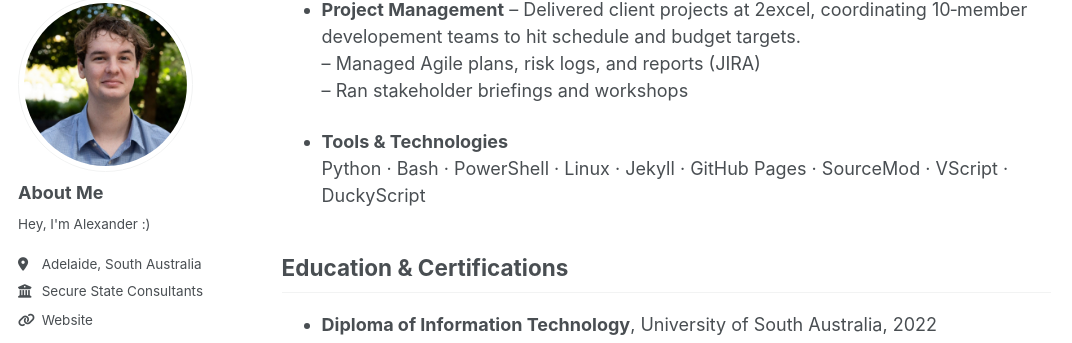
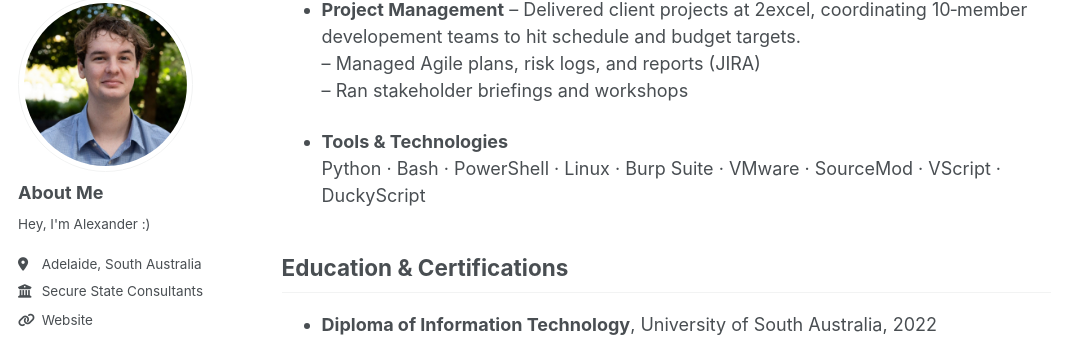
Before and after one commit to sunsetorange1/sunsetorange1.github.io, a Jekyll site: the page built from _pages/about.md, in a window 1280 px wide and 900 px high, scrolled down 887 px. Shown: the part 102-445 px from the top of the window, without its empty margins (0-1072 px from the left). Built offline with Jekyll 4.4.1, drawn with Linux system fonts in a browser that asks for light colours.

Commit message:
Update about.md

```diff
--- a/_pages/about.md
+++ b/_pages/about.md
@@ -35,7 +35,7 @@ I’m **Alexander Selman**, a Cybersecurity Consultant based in Adelaide, Austr
   – Ran stakeholder briefings and workshops
 
 - **Tools & Technologies**
-  Python · Bash · PowerShell · Linux · Jekyll · GitHub Pages · SourceMod · VScript · DuckyScript
+  Python · Bash · PowerShell · Linux · Burp Suite · VMware · SourceMod · VScript · DuckyScript
 
 ## Education & Certifications
 
```
